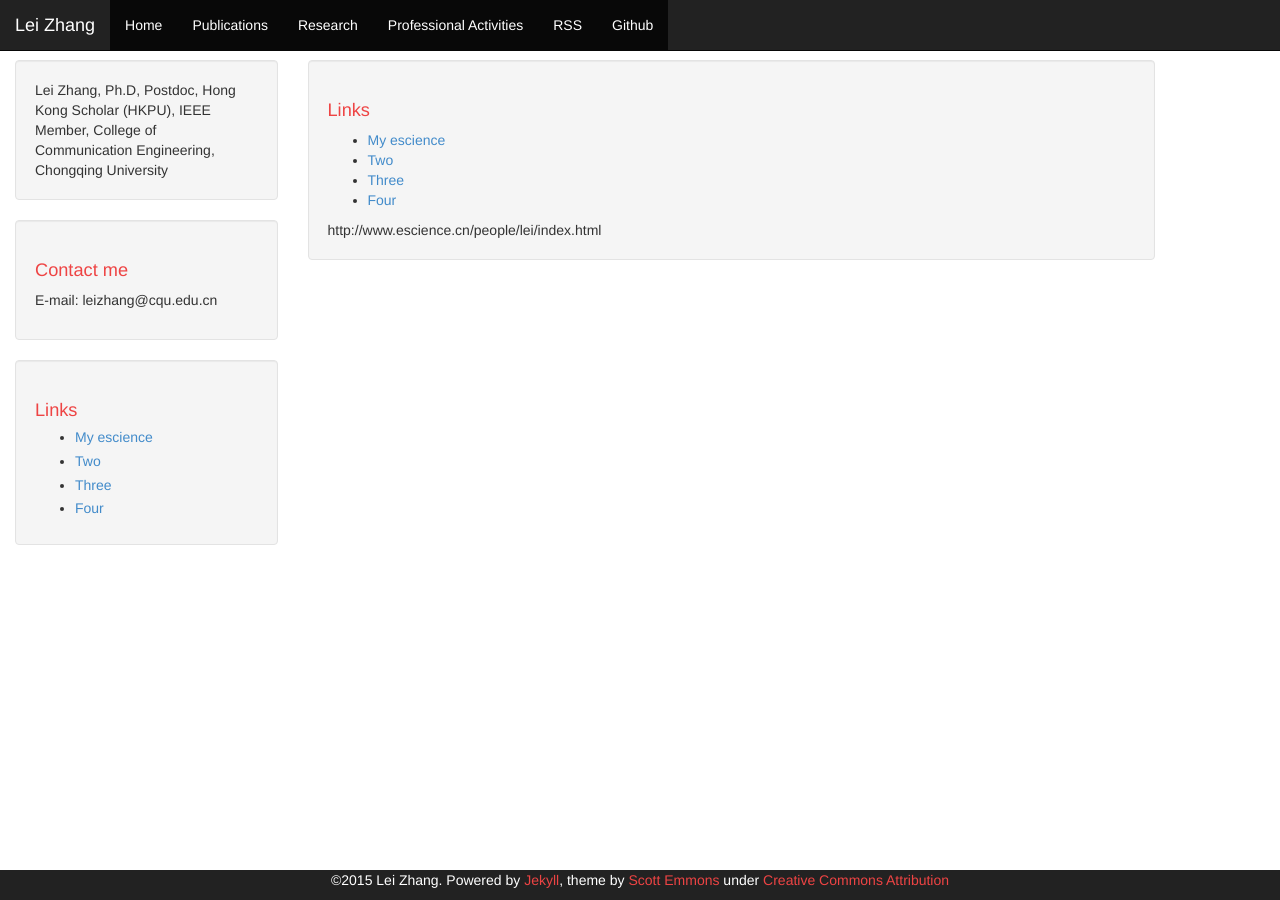
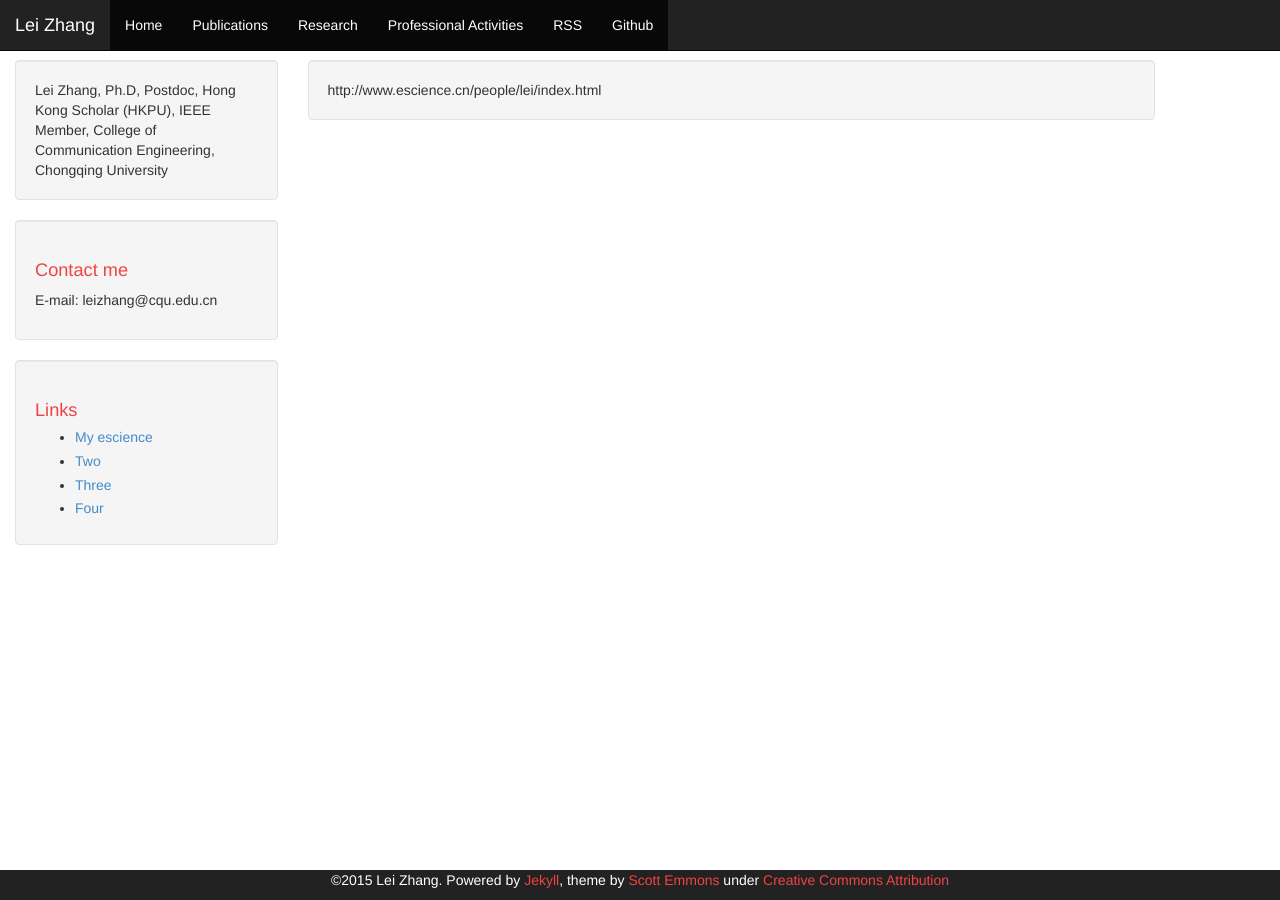
Before and after one commit to DrLeiZhang/website, a Jekyll site: the page built from links.html, in a window 1280 px wide. Built offline with Jekyll 4.4.1, drawn with Linux system fonts in a browser that asks for light colours; Markdown is read by kramdown in place of the engine named in the settings; some of the changed lines change nothing that is shown.

Commit message:
Update
Signed-off-by: leizhang@cqu.edu.cn <leizhang@cqu.edu.cn>

```diff
--- a/_includes/links-list.html
+++ b/_includes/links-list.html
@@ -1,6 +1,6 @@
 <h1>Links</h1>
 <ul>
-  <li><a href="#">My escience</a></li>
+  <li><a href="#"><a href="">My escience</a></li>
   <li><a href="#">Two</a></li>
   <li><a href="#">Three</a></li>
   <li><a href="#">Four</a></li>
--- a/links.html
+++ b/links.html
@@ -5,6 +5,6 @@
 <!-- This page provides the sidebar links for mobile, where the sidebar is hidden -->
 
 <div class="well">
-  {% include links-list.html %}
+
 http://www.escience.cn/people/lei/index.html
 </div>
```
